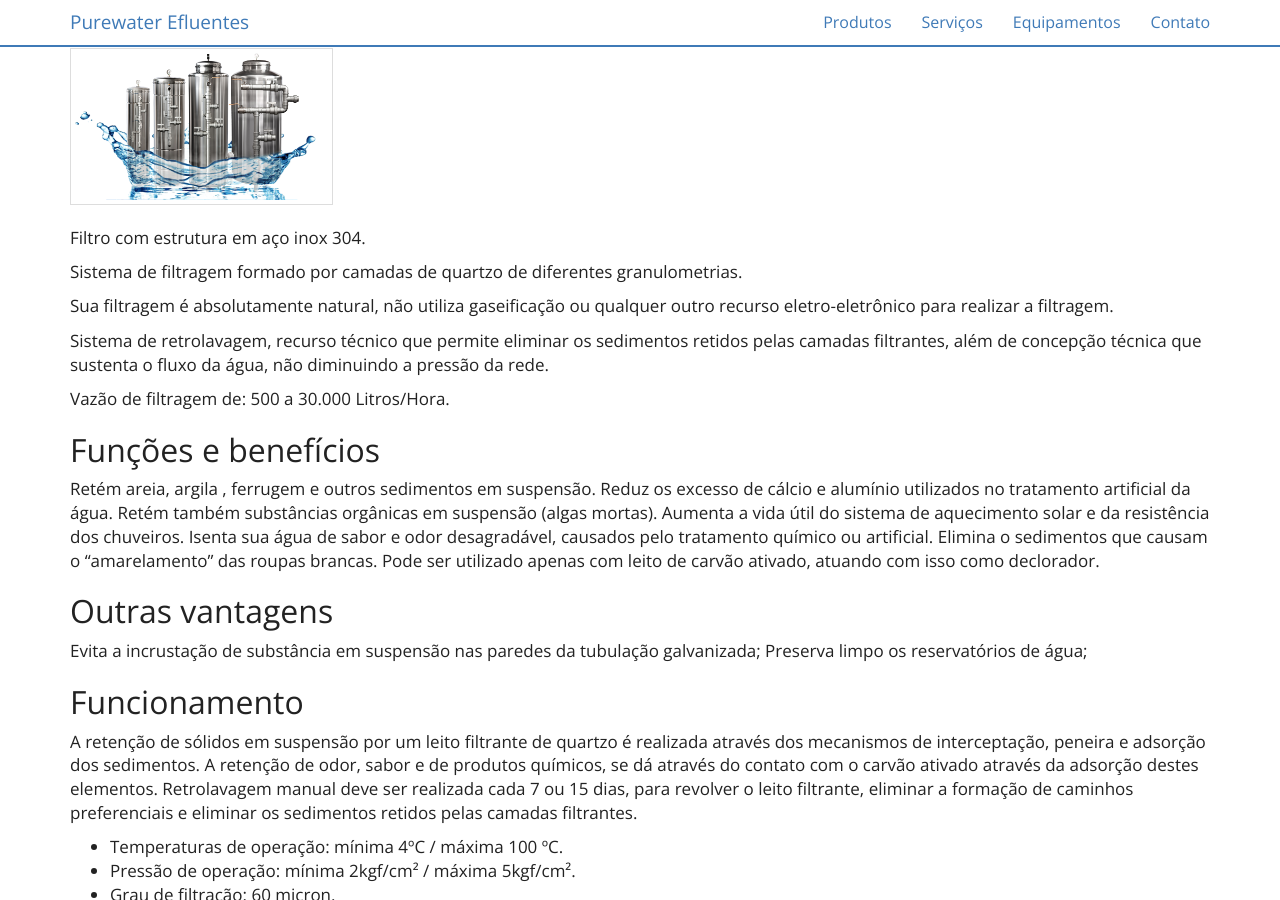
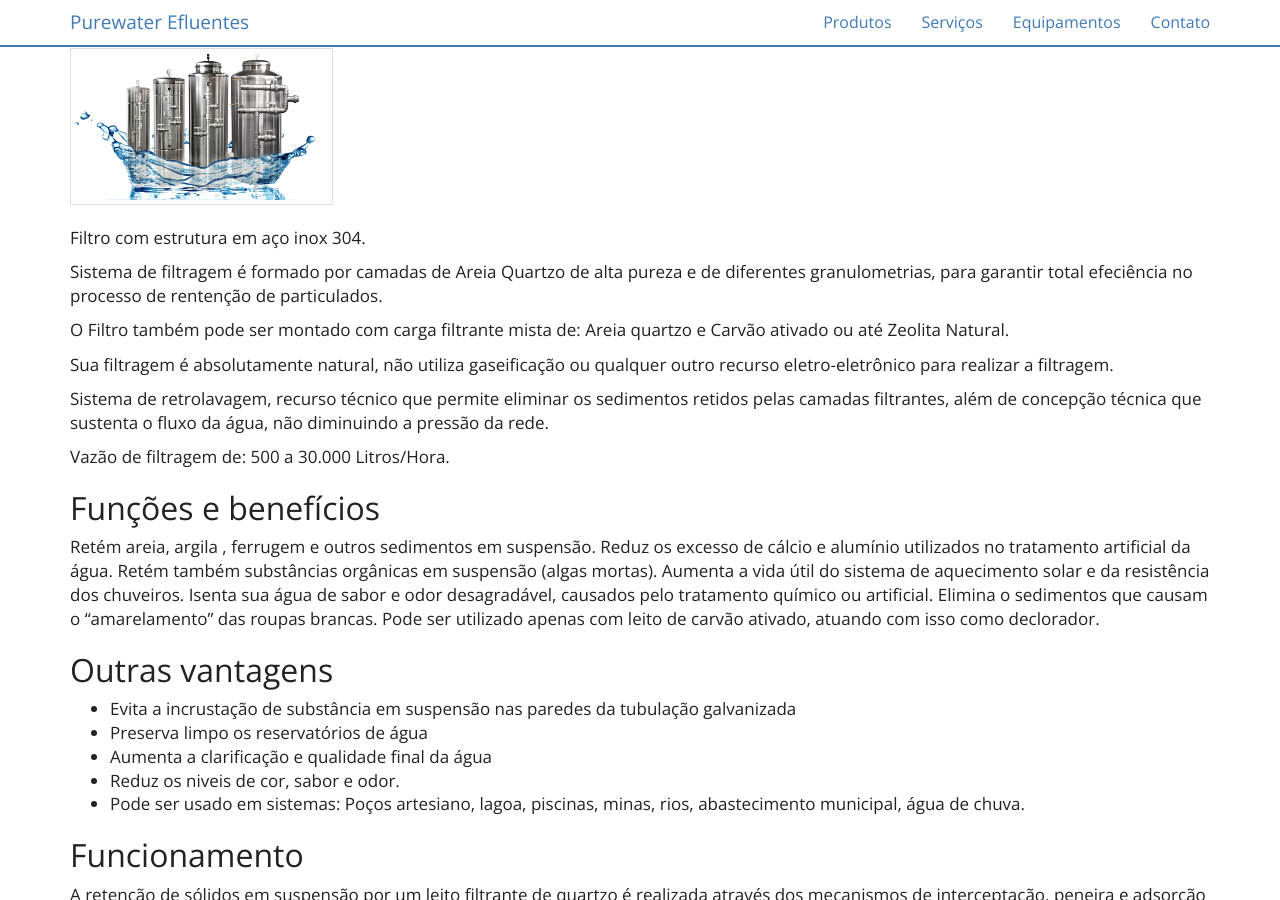
Before and after one commit to purewaterefluentes/purewaterefluentes.github.io, a Jekyll site: the page built from equipamentos/filtro-de-agua-inox.md, in a window 1280 px wide and 900 px high, scrolled down 376 px. Built offline with Jekyll 4.4.1, drawn with Linux system fonts in a browser that asks for light colours; nearby versions of some CDN libraries; library files that are not in the unit come from our copies.

Commit message:
Update filtro-de-agua-inox.md

```diff
--- a/equipamentos/filtro-de-agua-inox.md
+++ b/equipamentos/filtro-de-agua-inox.md
@@ -13,7 +13,9 @@ subtitle: Carvão Ativado e Areia Quartzo
 
 Filtro com estrutura em aço inox 304.
 
-Sistema de filtragem formado por camadas de quartzo de diferentes granulometrias.
+Sistema de filtragem é formado por camadas de Areia Quartzo de alta pureza e de diferentes granulometrias, para garantir total efeciência no processo de rentenção de particulados.
+
+O Filtro também pode ser montado com carga filtrante mista de: Areia quartzo e Carvão ativado ou até Zeolita Natural.
 
 Sua filtragem é absolutamente natural, não utiliza gaseificação ou qualquer outro recurso eletro-eletrônico para realizar a filtragem.
 
@@ -31,8 +33,12 @@ Elimina o sedimentos que causam o “amarelamento” das roupas brancas.
 Pode ser utilizado apenas com leito de carvão ativado, atuando com isso como declorador.
 
 ## Outras vantagens
-Evita a incrustação de substância em suspensão nas paredes da tubulação galvanizada;
-Preserva limpo os reservatórios de água;
+- Evita a incrustação de substância em suspensão nas paredes da tubulação galvanizada
+- Preserva limpo os reservatórios de água
+- Aumenta a clarificação e qualidade final da água
+- Reduz os niveis de cor, sabor e odor.
+- Pode ser usado em sistemas: Poços artesiano, lagoa, piscinas, minas, rios, abastecimento municipal, água de chuva.
+
 
 ## Funcionamento
 A retenção de sólidos em suspensão por um leito filtrante de quartzo é realizada através dos mecanismos de interceptação, peneira e adsorção dos sedimentos.
```
